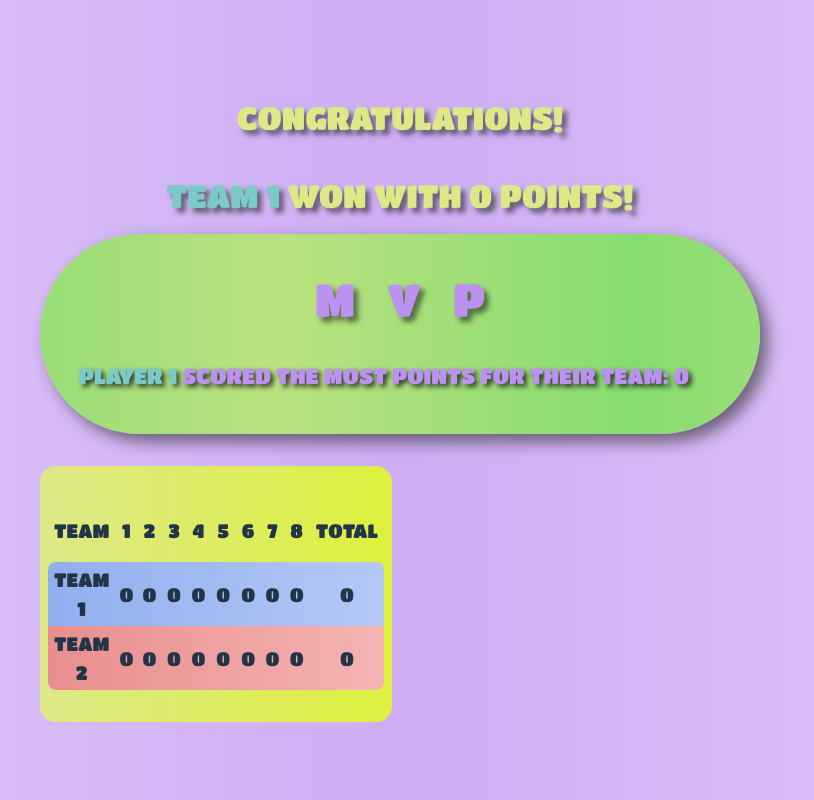
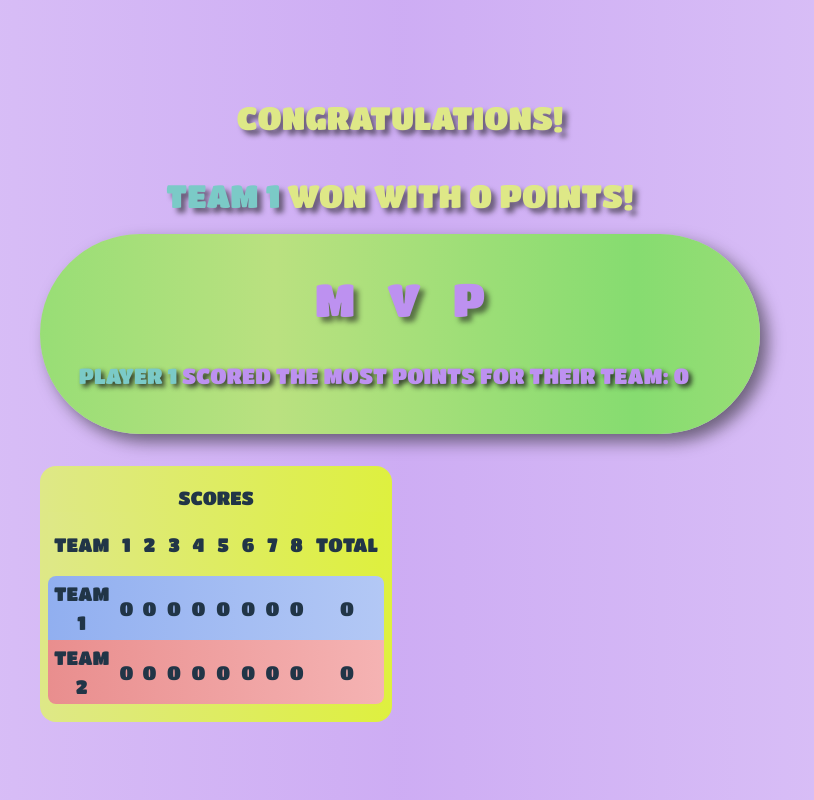
Before and after one commit to TurosIgor/taboo, a React (Vite) app in the folder taboo/: page /play/results in a window 1280 px wide. Shown: the whole page, without its empty margins (240-1054 px from the left). Built offline with nearby package versions, Linux system fonts and the light colour scheme.

Commit message:
giving scoreboard a title

```diff
--- a/taboo/src/components/Scoreboard/Scoreboard.css
+++ b/taboo/src/components/Scoreboard/Scoreboard.css
@@ -25,8 +25,13 @@ td:last-child{
     border-radius: 1rem;
     display: flex;
     justify-content: center;
+    align-items: center;
+    flex-direction: column;
     padding: 2rem;
     background-image: linear-gradient(to right, rgb(222, 232, 135), rgb(222, 240, 63));
+}
+.Scoreboard  h3 {
+    margin: 0;
 }
 tr:first-child td:first-child{
     border-top-left-radius: .5rem;
--- a/taboo/src/components/Scoreboard/Scoreboard.jsx
+++ b/taboo/src/components/Scoreboard/Scoreboard.jsx
@@ -4,6 +4,7 @@ export default function Scoreboard({ teams }) {
 
     return (
         <div className="Scoreboard">
+            <h3>Scores</h3>
             <table>
                 <thead>
                     <tr>
```
